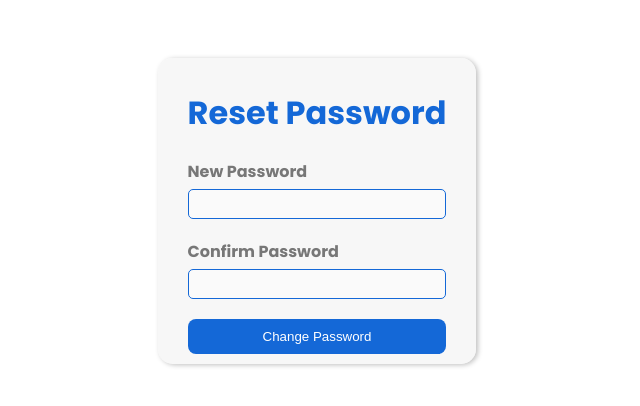
After one commit to GohJiaWei/Password_Management_System, a Flask app: page /resetpassword in a window 1280 px wide. The commit adds this page. Shown: the top 406 px of the page, without its empty margins (323-963 px from the left). Run offline with Flask 3, Linux system fonts and the light colour scheme; some libraries are stand-ins or nearby versions.

Commit message:
Password Reset Function Added

```diff
--- a/app.py
+++ b/app.py
@@ -1,10 +1,6 @@
 from flask_mysqldb import MySQL
-from flask import Flask, render_template, request, url_for, redirect, session
-from flask_sqlalchemy import SQLAlchemy
-from flask_login import UserMixin, login_user, LoginManager, login_required, logout_user, current_user
-from flask_wtf import FlaskForm
-from wtforms import StringField, PasswordField, SubmitField
-from wtforms.validators import InputRequired, Length, ValidationError
+from flask import flash, Flask, render_template, request, url_for, redirect, session
+from flask_login import login_user, LoginManager, login_required, logout_user, current_user
 from flask_bcrypt import Bcrypt
 from flask_login import login_user, logout_user, current_user, login_required
 
@@ -18,29 +14,14 @@ app.config['MYSQL_DB'] = 'db_passwordmanagement'
 
 mysql = MySQL (app)
 
-# After app = Flask(__name__)
 bcrypt = Bcrypt(app)
 
-# db = SQLAlchemy(app)
-# bcrypt = Bcrypt(app)
-# app.config['SQLALCHEMY_DATABASE_URI'] = 'sqlite:///database.db'
 app.config['SECRET_KEY'] = 'thisisasecretkey'
 
 
 login_manager = LoginManager()
 login_manager.init_app(app)
 login_manager.login_view = 'login'
-
-# @login_manager.user_loader
-# def load_user(user_id):
-#     cur = mysql.connection.cursor()
-#     cur.execute("SELECT * FROM users WHERE id = %s", [user_id])
-#     user = cur.fetchone()
-#     cur.close()
-#     if user:
-#         return user
-#     return None
-
 
 class User:
     def __init__(self, id, email):
@@ -81,18 +62,8 @@ def education():
 def strength():
     return render_template('strength.html')
 
-# @app.route('/login', methods=['GET', 'POST'])
-# def login():
-#     form = LoginForm()
-#     if form.validate_on_submit():
-#         user = User.query.filter_by(username=form.username.data).first()
-#         if user:
-#             if bcrypt.check_password_hash(user.password, form.password.data):
-#                 login_user(user)
-#                 return redirect(url_for('dashboard'))
-#     return render_template('login.html', form=form)
 
-from flask_login import login_user  # Ensure this is imported
+from flask_login import login_user
 
 @app.route('/login', methods=['GET', 'POST'])
 def login():
@@ -117,6 +88,54 @@ def login():
 
     return render_template('login.html', error=error)
 
+from cryptography.hazmat.primitives.ciphers import Cipher, algorithms, modes
+from cryptography.hazmat.primitives import padding
+from cryptography.hazmat.backends import default_backend
+import os
+
+# Generate a key for AES-256.
+aes_key = os.urandom(32)  # 32 bytes for AES-256
+
+# Function to encrypt a password
+def encrypt_password(password):
+    # Ensure the data is bytes
+    data = password.encode('utf-8')
+
+    # Explicitly generate a random IV.
+    iv = os.urandom(16)
+
+    # Create an instance of Cipher using AES-256 CBC mode with the generated IV.
+    cipher = Cipher(algorithms.AES(aes_key), modes.CBC(iv), backend=default_backend())
+
+    # Encrypt the data
+    encryptor = cipher.encryptor()
+    padder = padding.PKCS7(128).padder()
+    padded_data = padder.update(data) + padder.finalize()
+    encrypted_data = encryptor.update(padded_data) + encryptor.finalize()
+
+    return iv + encrypted_data
+
+# Function to decrypt a password
+def decrypt_password(encrypted_password):
+    # The IV is the first 16 bytes of the encrypted payload
+    iv = encrypted_password[:16]
+    encrypted_data = encrypted_password[16:]
+
+    # Create an instance of Cipher using AES-256 CBC mode
+    cipher = Cipher(algorithms.AES(aes_key), modes.CBC(iv), backend=default_backend())
+
+    # Decrypt the data
+    decryptor = cipher.decryptor()
+    padded_data = decryptor.update(encrypted_data) + decryptor.finalize()
+
+    # Unpad the data
+    unpadder = padding.PKCS7(128).unpadder()
+    data = unpadder.update(padded_data) + unpadder.finalize()
+
+    return data.decode('utf-8')
+
+
+
 @app.route('/dashboard')
 def dashboard():
     user_id = current_user.get_id()
@@ -124,13 +143,18 @@ def dashboard():
     cur.execute("SELECT * FROM password_stored WHERE user_id = %s", [user_id])
     fetchdata = cur.fetchall()
     cur.close()
-    return render_template('dashboard.html', data=fetchdata)
 
-# @app.route('/dashboard', methods=['GET', 'POST'])
-# @login_required
-# def dashboard():
-#     return render_template('dashboard.html')
+    # Decrypting the data before passing it to the template
+    decrypted_data = []
+    for user in fetchdata:
+        decrypted_user = list(user)  # Convert tuple to list to modify it
+        decrypted_user[2] = user[2]  # Assuming user[2] is the email and is not encrypted
 
+        # Decrypt the password
+        decrypted_user[3] = decrypt_password(user[3])  # Decrypt the password
+        decrypted_data.append(decrypted_user)
+
+    return render_template('dashboard.html', data=decrypted_data)
 
 import re
 
@@ -178,8 +202,11 @@ def save_password():
             # Provide feedback to the user that the specific combination of email and website is already used
             return render_template('dashboard.html', error="An entry for this website with the specified email already exists. Please try a different email or website name.", data=fetchdata)
 
+        # Encrypt the password
+        encrypted_password = encrypt_password(password)
+
         # Insert the new password entry into the database if it's strong and unique for the website/email combination
-        cur.execute("INSERT INTO password_stored(website_name, email, password, user_id) VALUES(%s, %s, %s, %s)", (website_name, email, password, user_id))
+        cur.execute("INSERT INTO password_stored(website_name, email, password, user_id) VALUES(%s, %s, %s, %s)", (website_name, email, encrypted_password, user_id))
         mysql.connection.commit()
         cur.close()
         return redirect(url_for('dashboard'))
@@ -200,20 +227,6 @@ def delete_password(id):
 def logout():
     logout_user()
     return redirect(url_for('login'))
-
-
-# @ app.route('/register', methods=['GET', 'POST'])
-# def register():
-#     form = RegisterForm()
-
-#     if form.validate_on_submit():
-#         hashed_password = bcrypt.generate_password_hash(form.password.data)
-#         new_user = User(username=form.username.data, password=hashed_password)
-#         db.session.add(new_user)
-#         db.session.commit()
-#         return redirect(url_for('login'))
-
-#     return render_template('register.html', form=form)
 
 @app.route('/register', methods=['GET', 'POST'])
 def register():
@@ -241,7 +254,6 @@ def register():
     # For a GET request, render the registration form
     return render_template('register.html')  # Ensure you have a register.html template
 
-from flask import Flask, render_template
 import pyotp
 import qrcode
 from base64 import b64encode
@@ -249,39 +261,161 @@ from io import BytesIO
 
 @app.route('/setup_2fa')
 def setup_2fa():
-    key = pyotp.random_base32()
-    # key = "JBSWY3DPEHPK3PXP"  # For demonstration purposes, use a fixed key
-    session['otp_secret'] = key  # Store the secret key in the session
+    user_id = current_user.get_id()
 
-    uri = pyotp.totp.TOTP(key).provisioning_uri(name="User", issuer_name="Password Management System")
-    img = qrcode.make(uri)
-    buffered = BytesIO()
-    img.save(buffered, format="PNG")
-    img_str = b64encode(buffered.getvalue()).decode()
-    return render_template('2FA.html', img_data=img_str)
+    # Initialize cursor outside of the if/else block
+    cur = mysql.connection.cursor()
 
+    try:
+        # Retrieve the user's otp_secret from the database.
+        cur.execute("SELECT otp_secret,email FROM users WHERE id = %s", [user_id])
+        user_data = cur.fetchone()
+
+        if not user_data or not user_data[0]:
+            # If the user does not have an otp_secret, generate and store one.
+            otp_secret = pyotp.random_base32()
+            # Store the otp_secret in the database for the given user_id.
+            cur.execute("UPDATE users SET otp_secret = %s WHERE id = %s", (otp_secret, user_id))
+            mysql.connection.commit()
+        else:
+            # If an otp_secret exists, use it.
+            otp_secret = user_data[0]
+
+        email = user_data[1]
+        uri = pyotp.totp.TOTP(otp_secret).provisioning_uri(name=f"{email}", issuer_name="Password Management System")
+        img = qrcode.make(uri)
+        buffered = BytesIO()
+        img.save(buffered, format="PNG")
+        img_str = b64encode(buffered.getvalue()).decode()
+        return render_template('2FA.html', img_data=img_str)
+    except Exception as e:
+        mysql.connection.rollback()
+        flash('Error updating OTP secret.')
+        return f"Error occurred: {e}"
+    finally:
+        # Ensure cursor is closed after all operations
+        cur.close()
 
 @app.route('/verify_2fa', methods=['POST'])
 def verify_2fa():
     user_input = request.form['token']
-    otp_secret = session.get('otp_secret')
+    user_id = current_user.get_id()
 
-    if otp_secret is None:
-        return "Session expired or OTP setup not initiated.", 403
+    cur = mysql.connection.cursor()
+    cur.execute("SELECT otp_secret FROM users WHERE id = %s", [user_id])
+    user_data = cur.fetchone()
+    cur.close()
 
+    if not user_data or not user_data[0]:
+        return "OTP setup not initiated.", 403
+
+    otp_secret = user_data[0]
     totp = pyotp.TOTP(otp_secret)
     if totp.verify(user_input):
-        # If the token is valid, proceed to the dashboard
+        # If the token is valid, proceed to the dashboard.
         return redirect(url_for('dashboard'))
     else:
-        # If the token is invalid, ask the user to enter the OTP again
-        # Optionally, you can pass a message to inform the user
-
+        # If the token is invalid, ask the user to enter the OTP again.
         return render_template('2FA.html', error="Invalid OTP. Please try again.", img_data=None)
 
+@app.route('/forget', methods=['GET', 'POST'])
+def forget():
+    return render_template('forget.html')
+
+
+from flask import Flask,render_template,request
+from flask_mail import Mail,Message
+from random import randint
+
+mail=Mail(app)
+
+# Office 365 Email Configuration
+app.config["MAIL_SERVER"] = 'smtp.office365.com'
+app.config["MAIL_PORT"] = 587
+app.config["MAIL_USE_TLS"] = True
+app.config["MAIL_USE_SSL"] = False  # Use TLS, not SSL with Office 365
+app.config["MAIL_USERNAME"] = 'password_management@outlook.com'  # Your Office 365 email
+app.config['MAIL_PASSWORD'] = 'wygqem-cuSxo4-patmot'  # Your Office 365 password
+
+mail=Mail(app)
+
+@app.route('/forgotpassword', methods=["GET", "POST"])
+def forgotpassword():
+    if request.method == "POST":
+        email = request.form.get('email')
+        if not email:
+            return render_template('forgotpassword.html', error="Email is required.")
+
+         # Check if the email exists in the database
+        cur = mysql.connection.cursor()
+        result = cur.execute("SELECT * FROM users WHERE email = %s", [email])
+        cur.close()
+
+        if result == 0:
+            # Email does not exist in the database
+            return render_template('forgotpassword.html', error="Email address not found in the system. Please register first.")  # Assuming you have a 'register' route for registration
+        else:
+            # Proceed with sending OTP
+            otp = randint(100000,999999)
+            msg = Message(subject='Password Management: OTP to reset your password', sender='password_management@outlook.com', recipients=[email])
+            msg.body = str(otp)
+            mail.send(msg)
+
+            # Store email and otp in session
+            session['email_for_password_reset'] = email
+            session['otp_for_password_reset'] = str(otp)  # Convert to string for consistency
+
+            flash('OTP has been sent to your email. Please check your email.')
+            return redirect(url_for('otppassword'))
+
+    return render_template('forgotpassword.html')
+
+
+@app.route('/otppassword', methods=["GET", "POST"])
+def otppassword():
+    if request.method == "POST":
+        user_otp = request.form.get('otp')
+        session_otp = session.get('otp_for_password_reset')
+
+        if user_otp and session_otp and user_otp == session_otp:
+            return redirect(url_for('resetpassword'))
+        else:
+            return render_template('otppassword.html', error="Invalid OTP. Please try again.")
+
+    return render_template('otppassword.html')
+
+
+@app.route('/resetpassword', methods=["GET", "POST"])
+def resetpassword():
+    if request.method == "POST":
+        new_password = request.form.get('new_password')
+        confirm_password = request.form.get('confirm_password')
+
+        if new_password != confirm_password:
+            return render_template('resetpassword.html', error="Passwords do not match each other. Please enter again.")
+        else:
+            email = session.get('email_for_password_reset')  # Retrieve email from session
+            if email is None:
+                # If there's no email in the session, redirect to forgotpassword
+                flash('Session expired or invalid request. Please start over.')
+                return redirect(url_for('forgotpassword'))
+
+            # Hash the new password
+            hashed_password = bcrypt.generate_password_hash(new_password).decode('utf-8')
+
+            # Update the password in the database
+            cur = mysql.connection.cursor()
+            cur.execute("UPDATE users SET password = %s WHERE email = %s", (hashed_password, email))
+            mysql.connection.commit()
+            cur.close()
+
+            # Clear the email from the session
+            session.pop('email_for_password_reset', None)
+
+            flash('Your password has been updated successfully.')
+            return redirect(url_for('login'))
+
+    return render_template('resetpassword.html')
 
 if __name__ == "__main__":
     app.run(debug=True)
-
-# if __name__ == "__main__":
-#     app.run(debug=True, port=5001)
--- a/static/css/style.css
+++ b/static/css/style.css
@@ -173,8 +173,14 @@ body {
   margin: 5px;
 }
 
+.form-check-label {
+  margin: 5px 0;
+}
+
 .text-primary {
   color: var(--blue);
+  margin-left: 10px;
+  padding: 5px;
 }
 
 .login-card .btn {
@@ -586,3 +592,66 @@ input {
   font-size: 16px;
   color: #777;
 }
+
+
+
+.forgot-section {
+  display: flex;
+  flex-direction: column;
+  align-items: center;
+}
+
+.forgot-card {
+  margin-top: 50px;
+  padding: 10px 30px;
+  border: none;
+  border-radius: 15px;
+  background-color: #f5f5f5c3;
+  box-shadow: 2px 1px 5px rgba(0, 0, 0, 0.25);
+  align-items: center;
+  justify-content: center;
+}
+
+.forgot-card h1 {
+  text-align: center;
+  color: var(--blue);
+}
+
+.forgot-card p {
+  margin-bottom: 10px;
+  font-weight: 500;
+  font-size: 15px;
+}
+
+.forgot-card input {
+  width: 100%;
+  padding: 5px 5px;
+  margin-top: 5px;
+  border: solid 1px var(--blue);
+  border-radius: 5px;
+}
+
+.forgot-card .btn {
+  width: 100%;
+  padding: 10px;
+  border: none;
+  border-radius: 8px;
+  color: #fff;
+  background-color: var(--blue);
+  transition: var(--transition);
+  margin: 0 auto;
+}
+
+.forgot-section input, .forgot-section button {
+  width: 100%;  /* Example: Sets both input and button to full width of their parent container */
+  box-sizing: border-box;  /* Includes padding and border in the element's total width and height */
+}
+
+.forgot-card .btn:hover {
+  letter-spacing: 2px;
+  font-weight: 600;
+  color: var(--blue);
+  background-color: #ffffff;
+  border: solid 2px var(--blue);
+  padding: 12px;
+}
--- a/templates/login.html
+++ b/templates/login.html
@@ -64,7 +64,7 @@
                 Remember me
               </label>
             </div>
-            <a class="text-primary fw-bold" href="">Forgot Password?</a>
+            <a class="text-primary fw-bold" href="{{url_for('forgotpassword')}}">Forgot Password?</a>
           </div>
           <a href="{{url_for('dashboard')}}">
             <button type="submit" class="btn" name="login">Login</button>
--- /dev/null
+++ b/templates/resetpassword.html
@@ -0,0 +1,38 @@
+<!DOCTYPE html>
+<html lang="en">
+    <head>
+        <meta charset="UTF-8" />
+        <meta http-equiv="X-UA-Compatible" content="IE=edge" />
+        <meta name="viewport" content="width=device-width, initial-scale=1.0" />
+        <link rel="preconnect" href="https://fonts.googleapis.com" />
+        <link rel="preconnect" href="https://fonts.gstatic.com" crossorigin />
+        <link
+          href="https://fonts.googleapis.com/css2?family=Poppins:ital,wght@0,100;0,200;0,300;0,400;0,500;0,600;0,700;0,800;0,900;1,100;1,200;1,300;1,400;1,500;1,600;1,700;1,800;1,900&display=swap"
+          rel="stylesheet"
+        />
+        <link rel="stylesheet" href="/static/css/style.css" />
+        <title>Password Management System</title>
+      </head>
+
+  <body>
+    {% if error %}
+      <p style="color: red">{{ error }}</p>
+    {% endif %}
+        <div class="forgot-section">
+            <div class="forgot-card">
+                <h1>Reset Password</h1>
+                <form action="/resetpassword" method="POST">
+                <div>
+                    <label>New Password</label>
+                    <input type="password" name="new_password" required />
+                </div>
+                <div>
+                    <label>Confirm Password</label>
+                    <input type="password" name="confirm_password" required />
+                </div>
+                <button type="submit" class= "btn">Change Password</button>
+                </form>
+            </div>
+        </div>
+  </body>
+</html>
```
Also changed, not shown: db_passwordmanagement.sql (+6 -13 lines), templates/forgotpassword.html (added, +35 -0 lines), templates/otppassword.html (added, +34 -0 lines).
